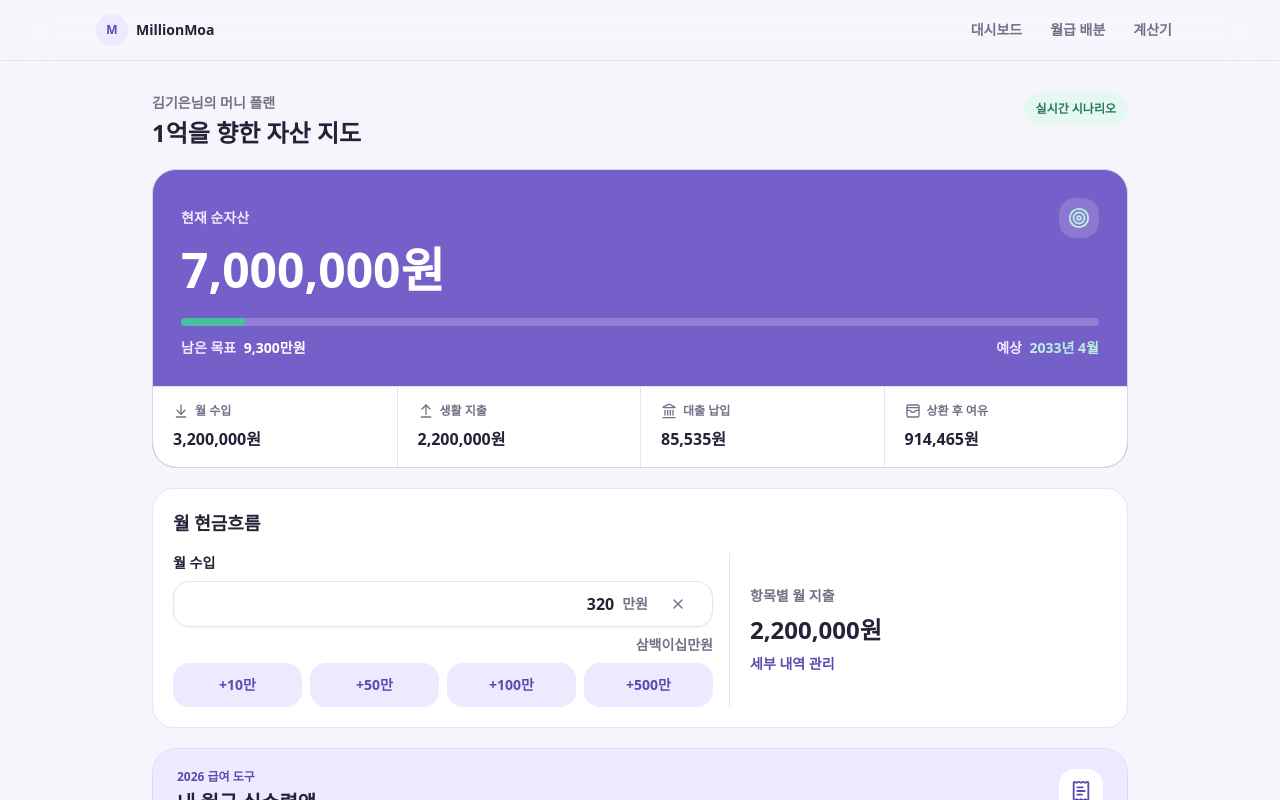
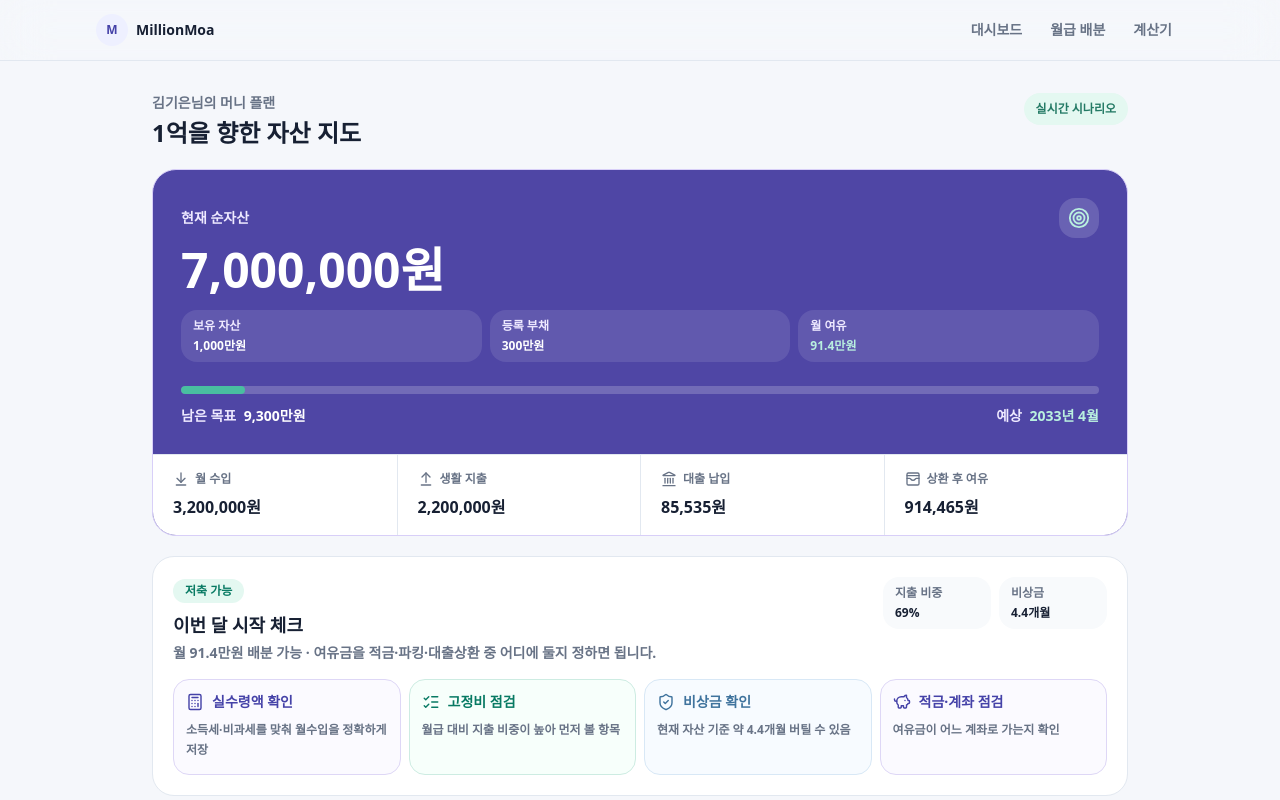
Before and after one commit to shsh99/MillionMoa, a Next.js app: page / in a window 1280 px wide. Shown: the top 800 px of the page. Built offline with nearby package versions, Linux system fonts and the light colour scheme.

Commit message:
feat: improve beginner finance dashboard guidance

```diff
--- a/src/app/globals.css
+++ b/src/app/globals.css
@@ -4,20 +4,20 @@
 
 :root {
   color-scheme: light;
-  --wallet-page: #f7f5fc;
+  --wallet-page: #f5f7fb;
   --wallet-surface: #fff;
-  --wallet-surface-tint: #fbfaff;
-  --wallet-ink: #242236;
-  --wallet-muted: #747187;
-  --wallet-line: #e8e3f1;
-  --wallet-primary: #7560c9;
-  --wallet-primary-strong: #5e49b1;
-  --wallet-primary-soft: #eee9ff;
+  --wallet-surface-tint: #f8fafc;
+  --wallet-ink: #172033;
+  --wallet-muted: #687386;
+  --wallet-line: #e2e8f0;
+  --wallet-primary: #5b5bd6;
+  --wallet-primary-strong: #4542a8;
+  --wallet-primary-soft: #eef0ff;
   --wallet-mint: #49bfa0;
   --wallet-mint-soft: #e4f8f1;
   --wallet-coral: #de7c83;
   --wallet-coral-soft: #fff0f1;
-  --wallet-shadow: 0 10px 30px rgba(77, 65, 120, 0.1);
+  --wallet-shadow: 0 14px 34px rgba(31, 41, 55, 0.08);
   --money-ink: var(--wallet-ink);
   --money-muted: var(--wallet-muted);
   --money-line: var(--wallet-line);
--- a/src/features/dashboard/dashboard-overview.tsx
+++ b/src/features/dashboard/dashboard-overview.tsx
@@ -1,7 +1,7 @@
 "use client";
 
 import { useEffect, useMemo, useRef, useState, type ReactNode } from "react";
-import { ArrowDownToLine, ArrowUpFromLine, Landmark, Target, WalletCards } from "lucide-react";
+import { ArrowDownToLine, ArrowUpFromLine, Calculator, Landmark, ListChecks, PiggyBank, ShieldCheck, Target, WalletCards } from "lucide-react";
 import { MoneyInput } from "../../components/money-input";
 import { ExpenseManagementEditor } from "./expense-management-editor";
 import { FinanceScenarioEditor } from "./finance-scenario-editor";
@@ -81,6 +81,147 @@ function Metric({ icon, label, value, warning = false, testId }: { icon: ReactNo
   );
 }
 
+type StarterAction = {
+  label: string;
+  detail: string;
+  href: string;
+  tone: "mint" | "lilac" | "coral" | "blue";
+  icon: ReactNode;
+};
+
+function buildStarterActions(scenario: ReturnType<typeof calculateFinanceScenario>) {
+  const monthlyNeed = scenario.monthlyNonLoanExpense + scenario.totalLoanPayment;
+  const surplusRatio = scenario.monthlyIncome > 0 ? scenario.rawMonthlySurplus / scenario.monthlyIncome : 0;
+  const expenseRatio = scenario.monthlyIncome > 0 ? scenario.monthlyNonLoanExpense / scenario.monthlyIncome : 0;
+  const loanRatio = scenario.monthlyIncome > 0 ? scenario.totalLoanPayment / scenario.monthlyIncome : 0;
+  const emergencyMonths = monthlyNeed > 0 ? scenario.totalAssetBalances / monthlyNeed : 0;
+  const status = scenario.rawMonthlySurplus < 0
+    ? {
+        label: "적자 위험",
+        headline: `이번 달 ${formatShortMoney(Math.abs(scenario.rawMonthlySurplus))} 부족`,
+        detail: "지출 항목부터 줄여야 1억 계획이 무너지지 않습니다.",
+        tone: "coral" as const,
+      }
+    : emergencyMonths < 3
+      ? {
+          label: "비상금 우선",
+          headline: `비상금 ${emergencyMonths.toFixed(1)}개월`,
+          detail: "최소 3개월 생활비를 먼저 확보하는 흐름이 안정적입니다.",
+          tone: "blue" as const,
+        }
+      : surplusRatio >= 0.2
+        ? {
+            label: "저축 가능",
+            headline: `월 ${formatShortMoney(scenario.rawMonthlySurplus)} 배분 가능`,
+            detail: "여유금을 적금·파킹·대출상환 중 어디에 둘지 정하면 됩니다.",
+            tone: "mint" as const,
+          }
+        : {
+            label: "여유금 점검",
+            headline: `월 ${formatShortMoney(scenario.rawMonthlySurplus)} 남음`,
+            detail: "고정비와 생활비를 나눠 보면 저축 여력이 더 선명해집니다.",
+            tone: "lilac" as const,
+          };
+  const expenseLabel = scenario.rawMonthlySurplus < 0 ? "지출 줄이기" : expenseRatio > 0.55 ? "고정비 점검" : "지출 항목 점검";
+  const actions: StarterAction[] = [
+    {
+      label: "실수령액 확인",
+      detail: "소득세·비과세를 맞춰 월수입을 정확하게 저장",
+      href: "#finance-calculators",
+      tone: "lilac",
+      icon: <Calculator size={18} strokeWidth={1.9} />,
+    },
+    {
+      label: expenseLabel,
+      detail: expenseRatio > 0.55 ? "월급 대비 지출 비중이 높아 먼저 볼 항목" : "고정비와 생활비를 카테고리별로 정리",
+      href: "#expense-management",
+      tone: scenario.rawMonthlySurplus < 0 ? "coral" : "mint",
+      icon: <ListChecks size={18} strokeWidth={1.9} />,
+    },
+    {
+      label: "비상금 확인",
+      detail: `현재 자산 기준 약 ${emergencyMonths.toFixed(1)}개월 버틸 수 있음`,
+      href: "#finance-accounts",
+      tone: "blue",
+      icon: <ShieldCheck size={18} strokeWidth={1.9} />,
+    },
+    {
+      label: loanRatio > 0.12 ? "대출 부담 점검" : "적금·계좌 점검",
+      detail: loanRatio > 0.12 ? `월수입의 ${Math.round(loanRatio * 100)}%가 대출 납입` : "여유금이 어느 계좌로 가는지 확인",
+      href: loanRatio > 0.12 ? "#finance-loans" : "#finance-accounts",
+      tone: "lilac",
+      icon: <PiggyBank size={18} strokeWidth={1.9} />,
+    },
+  ];
+
+  return { status, actions, emergencyMonths, expenseRatio, loanRatio };
+}
+
+function StarterChecklist({ scenario }: { scenario: ReturnType<typeof calculateFinanceScenario> }) {
+  const starter = buildStarterActions(scenario);
+  const statusToneClass = {
+    mint: "bg-[#e4f8f1] text-[#087a63]",
+    blue: "bg-[#e8f3fc] text-[#3f739d]",
+    lilac: "bg-[var(--wallet-primary-soft)] text-[var(--wallet-primary-strong)]",
+    coral: "bg-[var(--wallet-coral-soft)] text-[#9a4f58]",
+  }[starter.status.tone];
+  const actionToneClass = {
+    mint: "border-[#cdece2] bg-[#f7fffb] text-[#087a63]",
+    blue: "border-[#d8e8f6] bg-[#f7fbff] text-[#3f739d]",
+    lilac: "border-[#ded7f6] bg-[#fbfaff] text-[var(--wallet-primary-strong)]",
+    coral: "border-[#f2d5d8] bg-[#fff8f8] text-[#9a4f58]",
+  };
+
+  return (
+    <section aria-label="사회초년생 시작 체크" className="rounded-[22px] border border-[var(--wallet-line)] bg-[var(--wallet-surface)] p-4 shadow-[var(--wallet-shadow)] sm:p-5">
+      <div className="flex flex-col gap-3 sm:flex-row sm:items-start sm:justify-between">
+        <div>
+          <p className={`inline-flex rounded-full px-3 py-1 text-xs font-black ${statusToneClass}`}>{starter.status.label}</p>
+          <h2 className="mt-2 text-lg font-black text-[var(--wallet-ink)]" id="starter-check-title">이번 달 시작 체크</h2>
+          <p className="mt-1 text-sm font-semibold leading-5 text-[var(--wallet-muted)]">{starter.status.headline} · {starter.status.detail}</p>
+        </div>
+        <dl className="grid shrink-0 grid-cols-2 gap-2 text-xs font-bold text-[var(--wallet-muted)] sm:w-56">
+          <div className="rounded-2xl bg-[var(--wallet-surface-tint)] px-3 py-2"><dt>지출 비중</dt><dd className="mt-1 text-[var(--wallet-ink)]">{Math.round(starter.expenseRatio * 100)}%</dd></div>
+          <div className="rounded-2xl bg-[var(--wallet-surface-tint)] px-3 py-2"><dt>비상금</dt><dd className="mt-1 text-[var(--wallet-ink)]">{starter.emergencyMonths.toFixed(1)}개월</dd></div>
+        </dl>
+      </div>
+      <div className="mt-4 grid gap-2 sm:grid-cols-4">
+        {starter.actions.map((action) => (
+          <a key={action.label} href={action.href} className={`group min-h-24 rounded-2xl border p-3 transition-transform active:scale-[0.99] ${actionToneClass[action.tone]}`}>
+            <span className="flex items-center gap-2 text-sm font-black">{action.icon}{action.label}</span>
+            <span className="mt-2 block text-xs font-semibold leading-5 text-[var(--wallet-muted)]">{action.detail}</span>
+          </a>
+        ))}
+      </div>
+    </section>
+  );
+}
+
+function CashFlowMiniBars({ scenario }: { scenario: ReturnType<typeof calculateFinanceScenario> }) {
+  const monthlyIncome = Math.max(1, scenario.monthlyIncome);
+  const rows = [
+    { label: "생활 지출", value: scenario.monthlyNonLoanExpense, color: "#e89aa0" },
+    { label: "대출 납입", value: scenario.totalLoanPayment, color: "#d7a44e" },
+    { label: "남는 돈", value: Math.max(0, scenario.rawMonthlySurplus), color: "#49bfa0" },
+  ];
+
+  return (
+    <div className="grid gap-3 rounded-2xl bg-[var(--wallet-surface-tint)] p-3">
+      {rows.map((row) => (
+        <div key={row.label}>
+          <div className="mb-1 flex justify-between gap-3 text-xs font-bold text-[var(--wallet-muted)]">
+            <span>{row.label}</span>
+            <span className="tabular-nums text-[var(--wallet-ink)]">{formatCurrency(row.value)}</span>
+          </div>
+          <div className="h-2 overflow-hidden rounded-full bg-white">
+            <div className="h-full rounded-full" style={{ width: `${Math.min(100, Math.round((row.value / monthlyIncome) * 100))}%`, backgroundColor: row.color }} />
+          </div>
+        </div>
+      ))}
+    </div>
+  );
+}
+
 export function DashboardOverview({ referenceDate }: { referenceDate?: Date }) {
   const [input, setInput] = useState(initialFinanceScenario);
   const [hydrated, setHydrated] = useState(false);
@@ -132,6 +273,7 @@ export function DashboardOverview({ referenceDate }: { referenceDate?: Date }) {
   const monthsToGoal = useMemo(() => calculateScenarioMonthsToGoal(input, goalAmount, 1_200, calculationReferenceDate), [calculationReferenceDate, input]);
   const progressPercent = Math.max(0, Math.min(100, Math.round((scenario.netWorth / goalAmount) * 100)));
   const remainingAmount = goalAmount - scenario.netWorth;
+  const isNetWorthNegative = scenario.netWorth < 0;
 
   return (
     <section aria-labelledby="dashboard-overview-title" className="mx-auto w-full max-w-5xl px-4 py-5 sm:px-6 sm:py-8">
@@ -143,12 +285,17 @@ export function DashboardOverview({ referenceDate }: { referenceDate?: Date }) {
       {storageNotice && <p role="status" className="mb-4 rounded-2xl bg-[var(--wallet-coral-soft)] px-4 py-3 text-sm font-semibold text-[#9a4f58]">{storageNotice}</p>}
 
       <div className="grid gap-5">
-        <section aria-label="자산 요약" className="overflow-hidden rounded-[24px] border border-[#d8cff8] bg-[#7560c9] text-white shadow-[var(--wallet-shadow)]">
+        <section aria-label="자산 요약" className="overflow-hidden rounded-[24px] border border-[#d8cff8] bg-[#4f46a5] text-white shadow-[var(--wallet-shadow)]">
           <div className="p-5 sm:p-7">
             <div className="flex items-center justify-between gap-3"><p className="text-sm font-semibold text-[#eee9ff]">현재 순자산</p><span className="grid size-10 place-items-center rounded-2xl bg-white/15"><Target aria-hidden="true" className="text-[#b9f0df]" size={22} /></span></div>
             <p aria-live="polite" className={`mt-2 break-words text-[2.1rem] font-black leading-tight tabular-nums [overflow-wrap:anywhere] sm:text-5xl ${scenario.netWorth < 0 ? "text-[#ffd1d4]" : "text-white"}`} data-testid="overview-net-worth">{formatCurrency(scenario.netWorth)}</p>
-            <div className="mt-6 h-2 overflow-hidden rounded-full bg-white/20" role="progressbar" aria-label="1억 목표 달성률" aria-valuemin={0} aria-valuemax={100} aria-valuenow={progressPercent}><div className="h-full rounded-full bg-[#49bfa0] transition-[width]" style={{ width: `${progressPercent}%` }} /></div>
-            <div className="mt-3 flex flex-wrap justify-between gap-2 text-sm"><span className="font-semibold text-[#eee9ff]">남은 목표 <strong className="ml-1 text-white">{formatShortMoney(remainingAmount)}</strong></span><span className="font-semibold text-[#eee9ff]">예상 <strong className="ml-1 text-[#b9f0df]" data-testid="overview-goal-months">{formatExpectedMonth(monthsToGoal, referenceDate)}</strong></span></div>
+            <div className="mt-4 grid grid-cols-3 gap-2 text-xs font-bold text-[#eee9ff]">
+              <div className="rounded-2xl bg-white/10 px-3 py-2"><span className="block">보유 자산</span><strong className="mt-1 block text-white">{formatShortMoney(scenario.totalAssetBalances)}</strong></div>
+              <div className="rounded-2xl bg-white/10 px-3 py-2"><span className="block">등록 부채</span><strong className="mt-1 block text-white">{formatShortMoney(scenario.totalLiabilities)}</strong></div>
+              <div className="rounded-2xl bg-white/10 px-3 py-2"><span className="block">월 여유</span><strong className={`mt-1 block ${scenario.rawMonthlySurplus < 0 ? "text-[#ffd1d4]" : "text-[#b9f0df]"}`}>{formatShortMoney(scenario.rawMonthlySurplus)}</strong></div>
+            </div>
+            <div className="mt-6 h-2 overflow-hidden rounded-full bg-white/20" role="progressbar" aria-label={isNetWorthNegative ? "부채 초과 상태" : "1억 목표 달성률"} aria-valuemin={0} aria-valuemax={100} aria-valuenow={progressPercent}><div className="h-full rounded-full bg-[#49bfa0] transition-[width]" style={{ width: `${isNetWorthNegative ? 0 : progressPercent}%` }} /></div>
+            <div className="mt-3 flex flex-wrap justify-between gap-2 text-sm"><span className="font-semibold text-[#eee9ff]">{isNetWorthNegative ? "부채 초과" : "남은 목표"} <strong className="ml-1 text-white">{isNetWorthNegative ? formatShortMoney(Math.abs(scenario.netWorth)) : formatShortMoney(remainingAmount)}</strong></span><span className="font-semibold text-[#eee9ff]">예상 <strong className="ml-1 text-[#b9f0df]" data-testid="overview-goal-months">{formatExpectedMonth(monthsToGoal, referenceDate)}</strong></span></div>
           </div>
           <dl className="grid grid-cols-2 border-t border-[var(--wallet-line)] bg-[var(--wallet-surface)] sm:grid-cols-4 sm:divide-x sm:divide-[var(--wallet-line)]">
             <Metric icon={<ArrowDownToLine size={16} />} label="월 수입" value={scenario.monthlyIncome} />
@@ -157,6 +304,8 @@ export function DashboardOverview({ referenceDate }: { referenceDate?: Date }) {
             <div aria-live="polite"><Metric icon={<WalletCards size={16} />} label="상환 후 여유" value={scenario.rawMonthlySurplus} warning={scenario.rawMonthlySurplus < 0} testId="overview-monthly-surplus" /></div>
           </dl>
         </section>
+
+        <StarterChecklist scenario={scenario} />
 
         <section aria-labelledby="cash-flow-editor-title" className="scroll-mt-20 rounded-[22px] border border-[var(--wallet-line)] bg-[var(--wallet-surface)] p-4 shadow-[var(--wallet-shadow)] sm:p-5" id="planner-cash-flow">
           <div className="mb-4"><h2 id="cash-flow-editor-title" className="text-lg font-black text-[var(--wallet-ink)]">월 현금흐름</h2></div>
@@ -167,6 +316,7 @@ export function DashboardOverview({ referenceDate }: { referenceDate?: Date }) {
                 <p className="text-sm font-bold text-[var(--wallet-muted)]">항목별 월 지출</p>
                 <p className="mt-2 text-2xl font-black tabular-nums text-[var(--wallet-ink)]">{formatCurrency(scenario.monthlyNonLoanExpense)}</p>
                 <a className="mt-2 w-fit text-sm font-bold text-[var(--wallet-primary-strong)] underline-offset-4 hover:underline" href="#expense-management">세부 내역 관리</a>
+                <div className="mt-4"><CashFlowMiniBars scenario={scenario} /></div>
               </div>
             </div>
           ) : (
--- a/src/lib/policies/kr/2026/payroll-policy.ts
+++ b/src/lib/policies/kr/2026/payroll-policy.ts
@@ -8,7 +8,7 @@ export const KR_PAYROLL_POLICY_2026 = {
   taxYear: 2026,
   effectiveFrom: "2026-01-01",
   effectiveTo: "2026-12-31",
-  verifiedAt: "2026-07-17",
+  verifiedAt: "2026-07-18",
   pension: {
     employeeRate: 0.0475,
     bounds: [
@@ -24,9 +24,9 @@ export const KR_PAYROLL_POLICY_2026 = {
     effectiveFrom: "2026-03-01",
     withholdingRatios: [0.8, 1, 1.2],
     childTaxCreditMonthlyAdjustments: {
-      oneEligibleChild: 20_830,
-      twoEligibleChildren: 45_830,
-      additionalEligibleChildFromThird: 33_330,
+      oneEligibleChild: 12_500,
+      twoEligibleChildren: 29_160,
+      additionalEligibleChildFromThird: 25_000,
     },
   },
   nonTaxableMonthlyLimits: {
```
Also changed, not shown: 2 other files (tests, documents, lock files or other folders).
